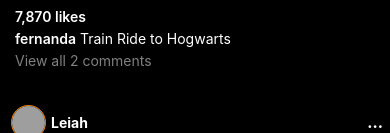
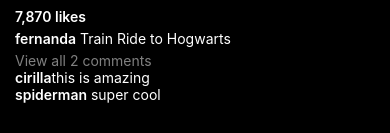
Before and after one commit to johan030/instagram-clone-react, a React Native app: screen / in a window 390 px wide. Shown: the part 711-844 px from the top of the page. Built offline with nearby package versions, Linux system fonts and the light colour scheme; grey boxes are pictures that could not be loaded.

Commit message:
adding users comments

```diff
--- a/components/home/Post.js
+++ b/components/home/Post.js
@@ -35,6 +35,7 @@
         <Likes post={post} />
         <Caption post={post} />
         <CommentsSection post={post} />
+        <Comments post={post} />
       </View>
     </View>
   );
@@ -114,7 +115,7 @@
 );
 
 const Caption = ({ post }) => (
-  <View style = {{ marginTop: 5 }}>
+  <View style={{ marginTop: 5 }}>
     <Text style={{ color: "white" }}>
       <Text style={{ fontWeight: "600" }}>{post.user}</Text>
       <Text> {post.caption}</Text>
@@ -122,16 +123,34 @@
   </View>
 );
 
-const CommentsSection = ({ post}) => (
-  <View style ={{ marginTop: 5 }} >
-  <Text style = {{ color: 'gray'}}>
+// if more than 1 comment then display the word all or nothing
+//if more than 1 comment then display the word comments if not display comment
+// !!post.comments.length &&  conditional render . if comment exist then display else hide
+const CommentsSection = ({ post }) => (
+  <View style={{ marginTop: 5 }}>
+    {post.comments.length && (
+      <Text style={{ color: "gray" }}>
+        View{post.comments.length > 1 ? " all" : ""} {post.comments.length}{" "}
+        {post.comments.length > 1 ? "comments " : "comment"}
+      </Text>
+    )}
+  </View>
+);
 
-    View{post.comments.length > 1 ? ' all' : ''} {post.comments.length}{ ' '}
-    {post.comments.length > 1 ? 'comments ' : 'comment'}
-  </Text>
-  </View>
+//what the fuck is this <> </>
+const Comments = ({ post }) => (
+  <>
+    {post.comments.map((comment, index) => (
+      <View key={index}>
+        <Text style={{ color: "white" }}>
+          <Text style={{ fontWeight: " 600" }}>{comment.user}</Text>
+          {comment.comment}
+        </Text>
 
-)
+      </View>
+    ))}
+  </>
+);
 
 const styles = StyleSheet.create({
   story: {
```
